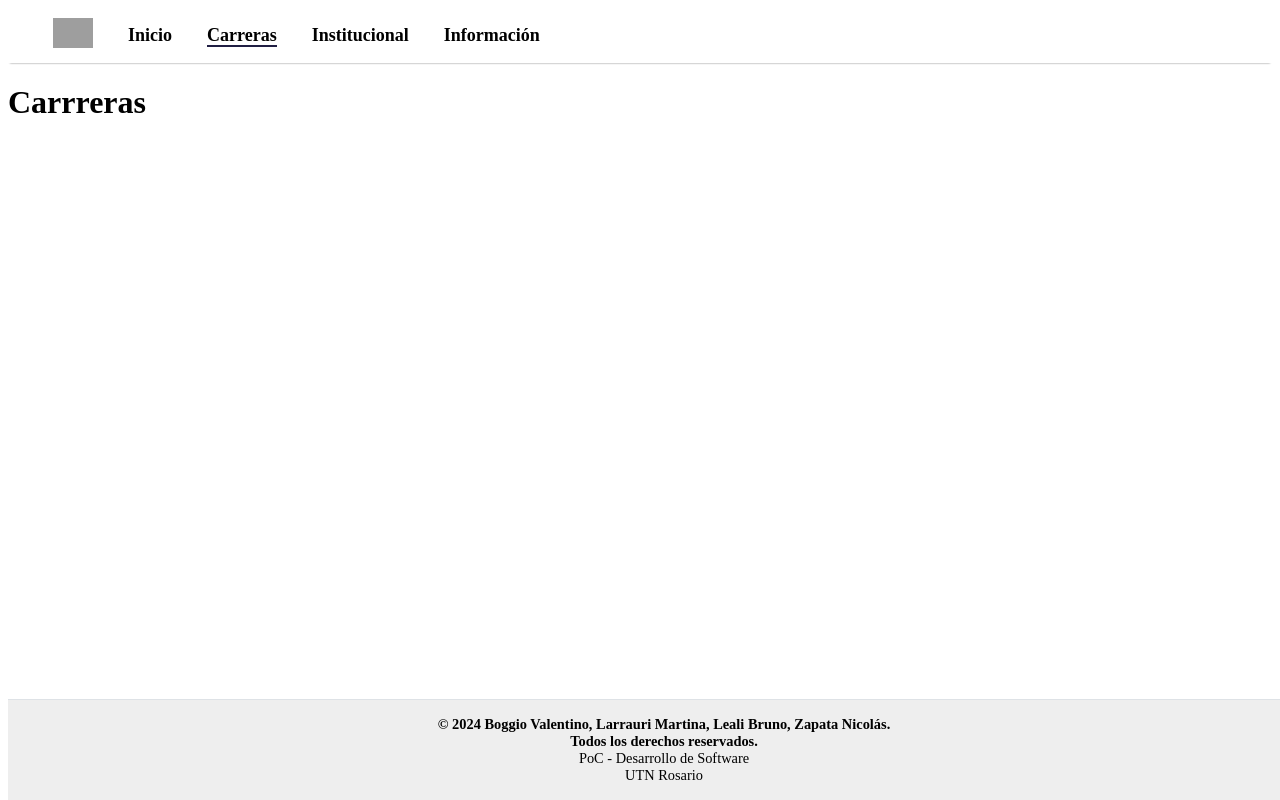
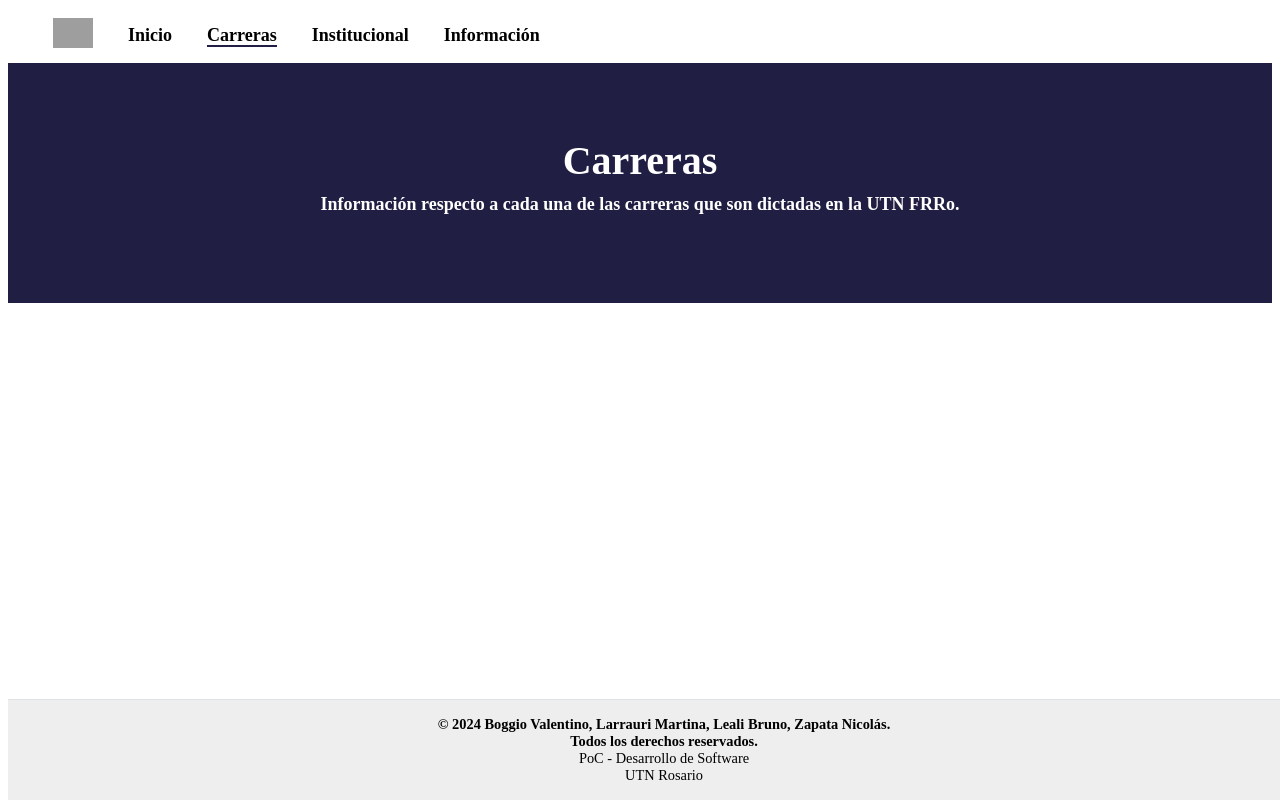
Before and after one commit to valentttino/svelteProyect-POC-DSW-2024, a SvelteKit app: page /carreras in a window 1280 px wide. Built offline with nearby package versions, Linux system fonts and the light colour scheme; grey boxes are pictures that could not be loaded.

Commit message:
create IntroSection and act pages

```diff
--- /dev/null
+++ b/src/components/IntroSection.svelte
@@ -0,0 +1,37 @@
+<script>
+  export let text
+  export let subtitle
+
+  if (subtitle===undefined){
+    subtitle = ""
+  }
+</script>
+
+<style>
+  .intro-section {
+    background-color: #201E43;
+    color: white;
+    text-align: center;
+    display: flex;
+    flex-direction: column;
+    justify-content: center;
+    align-items: center;
+    height: 30vh;
+    width: 100%;
+  }
+
+  h1 {
+    margin: 0;
+    font-size: 2.5rem;
+  }
+
+  h2{
+    font-size: large;
+    margin-top: 10px;
+  }
+</style>
+
+<div class="intro-section">
+  <h1>{text}</h1>
+  <h2>{subtitle}</h2>
+</div>
--- a/src/routes/carreras/+page.svelte
+++ b/src/routes/carreras/+page.svelte
@@ -1,9 +1,12 @@
 <script>
   import Header from "../../components/Header.svelte"
+  import IntroSection from "../../components/IntroSection.svelte"
   import Footer from "../../components/Footer.svelte"
+
+  const description = "Información respecto a cada una de las carreras que son dictadas en la UTN FRRo."
 </script>
 
 <Header />
-<h1>Carrreras</h1>
+<IntroSection text={"Carreras"} subtitle={description}/>
 
 <Footer />
--- a/src/routes/informacion/+page.svelte
+++ b/src/routes/informacion/+page.svelte
@@ -1,5 +1,6 @@
 <script>
   import Header from '../../components/Header.svelte'
+  import IntroSection from '../../components/IntroSection.svelte'
   import CardGrid from '../../components/CardGrid.svelte'
   import Footer from '../../components/Footer.svelte'
 
@@ -10,7 +11,7 @@
 </script>
 
 <Header />
-<h1>Información</h1>
+<IntroSection text={"Información"}/>
 
 <section>
   <CardGrid itemsInfo={sections}/>
--- a/src/routes/institucional/+page.svelte
+++ b/src/routes/institucional/+page.svelte
@@ -1,10 +1,11 @@
 <script>
   import Header from "../../components/Header.svelte"
+  import IntroSection from "../../components/IntroSection.svelte"
   import Carrousel from "../../components/Carrousel.svelte"
   import Footer from "../../components/Footer.svelte"
 </script>
 
 <Header />
-<h1>Institucional</h1>
+<IntroSection text={"Institucional"} />
 <Carrousel />
 <Footer />
```
